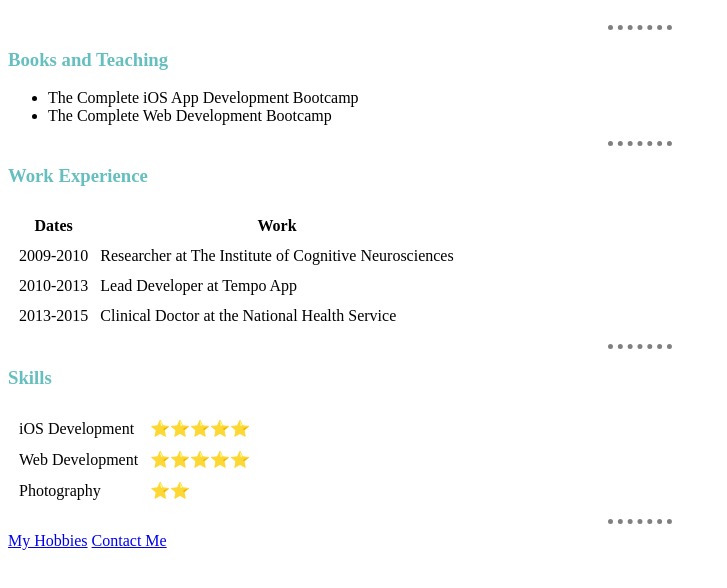
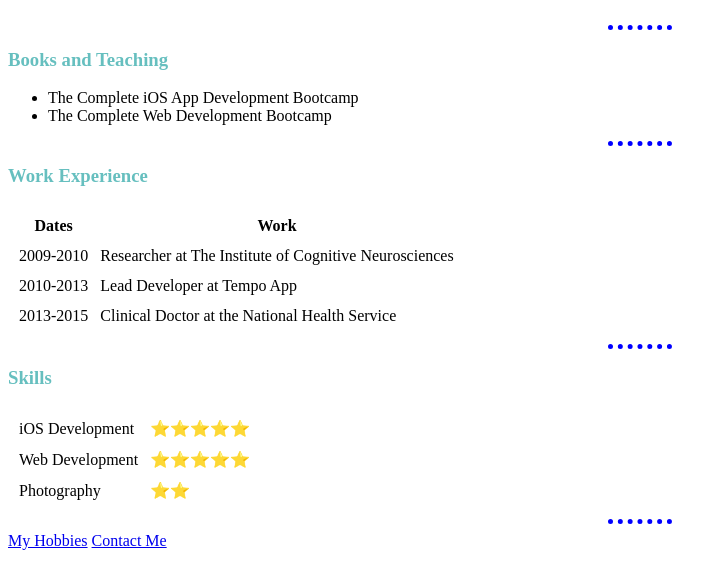
Before and after one commit to N2IT/HTML---Personal-Site, a plain HTML site: page index.html in a window 1280 px wide. Shown: the part 182-770 px from the top of the page, without its empty margins (0-727 px from the left). Drawn offline with Linux system fonts and the light colour scheme.

Commit message:
Styling update

```diff
--- a/css/styles.css
+++ b/css/styles.css
@@ -3,7 +3,7 @@ body{
 }
 hr{
   border-style:dotted none none none;
-  border-color:grey;
+  border-color:blue;
   border-width: 5px;
   height:0;
   width: 5%;
```
